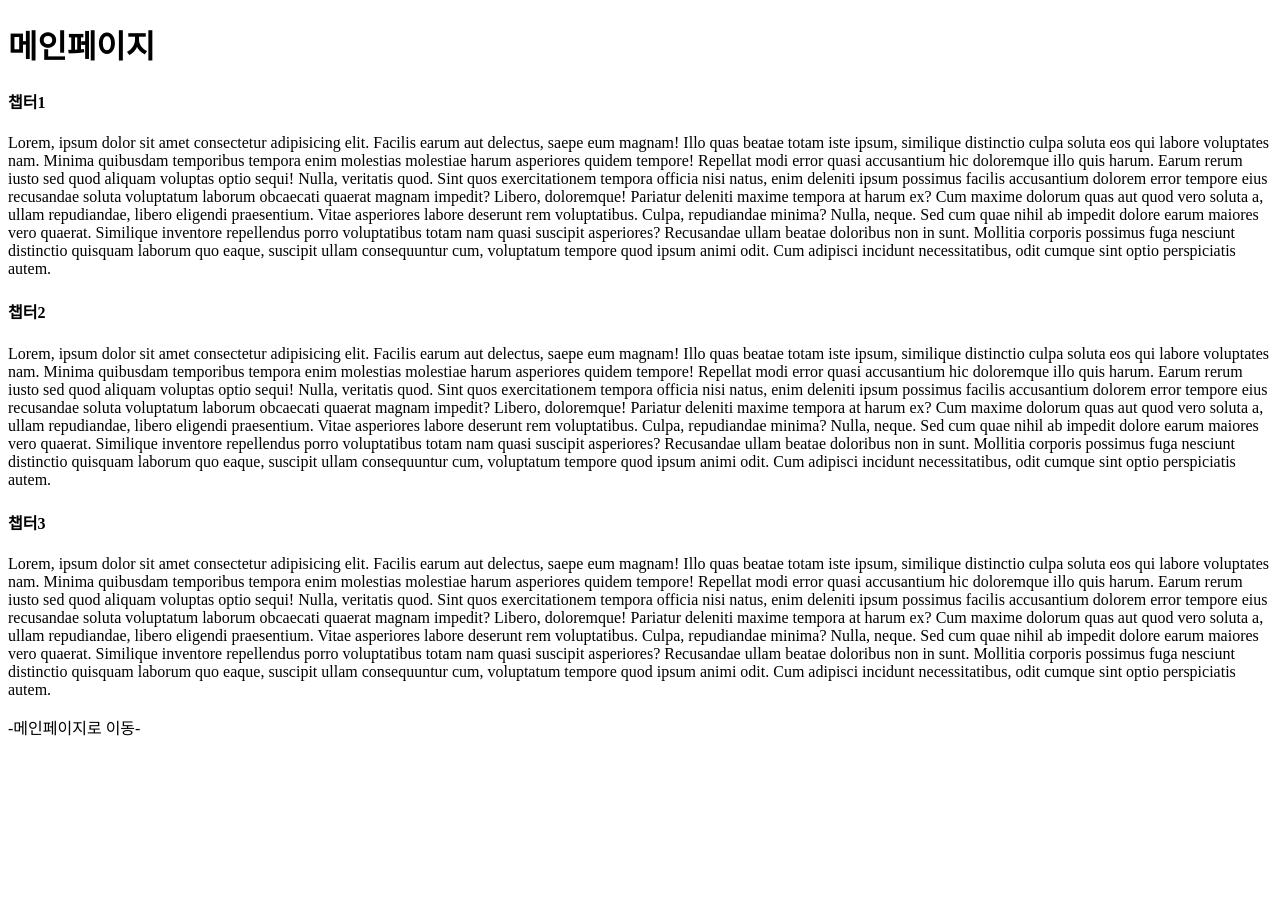
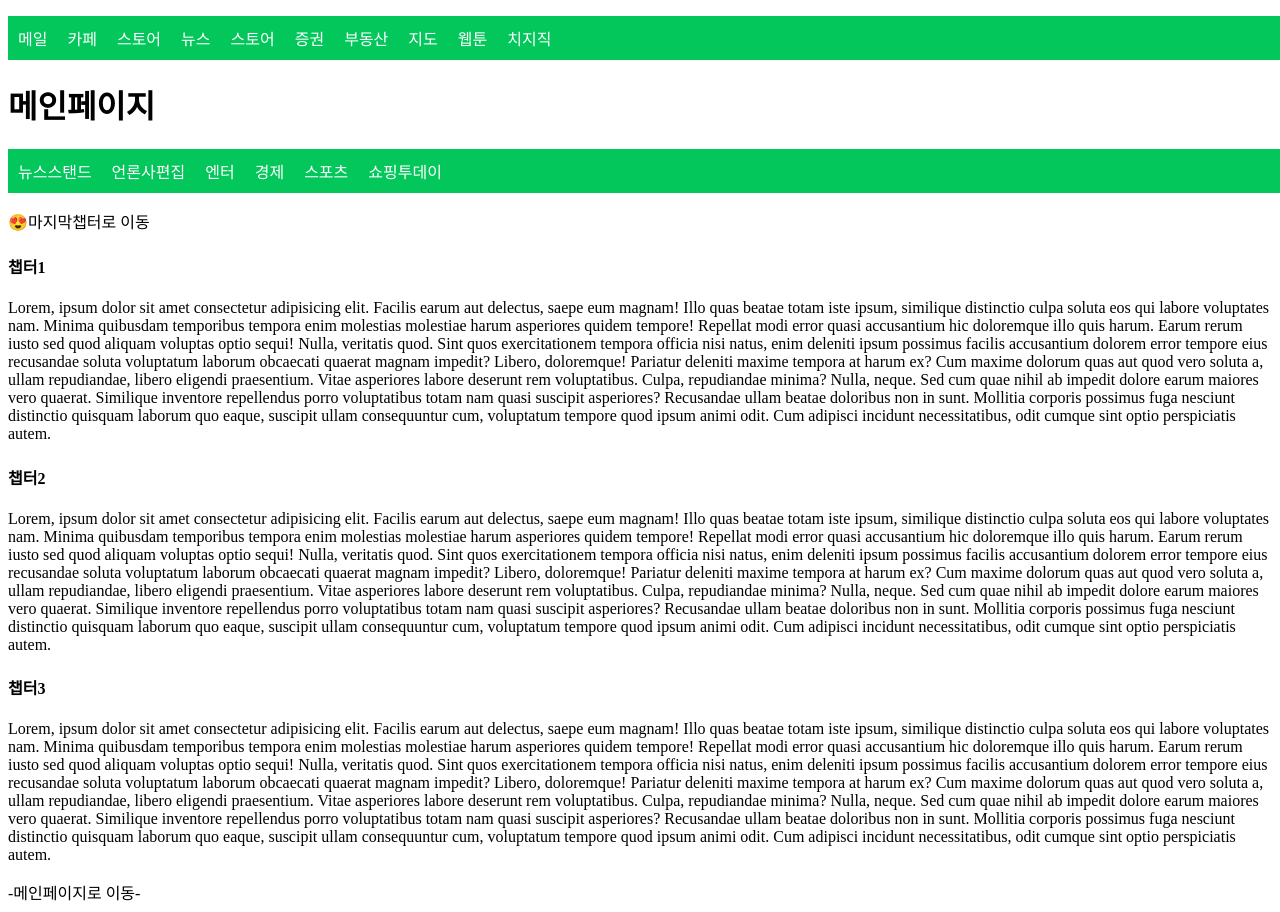
Before and after one commit to xililillili/SBSclass, a plain HTML site: page 241110/html5/index.html in a window 1280 px wide. Before the commit the page ends 800 px from the top, so only its background shows below. Drawn offline with Linux system fonts and the light colour scheme.

Commit message:
241110_second

```diff
--- a/241110/html5/index.html
+++ b/241110/html5/index.html
@@ -4,9 +4,59 @@
     <meta charset="UTF-8">
     <meta name="viewport" content="width=device-width, initial-scale=1.0">
     <title>Document</title>
+    <style>
+        ul,
+        li {
+            list-style: none;
+        }
+
+        ul,
+        ol {
+            display: flex;
+            gap: 20px;
+            width: 100%;
+            background-color: #04c75c;
+            color: #fff;
+            padding: 10px;
+        }
+        a {
+            text-decoration: none;
+            color: inherit;
+        }
+        </style>
 </head>
 <body>
-    <h1>메인페이지</h1>
+   <ul>
+    <li><a href="#">메일</a>
+    <ul style="display: none">
+        <li><a href="">메일-1</a></li>
+        <li><a href="">메일-2</a></li>
+        <li><a href="">메일-3</a></li>
+        <li><a href="">메일-4</a></li>
+        <li><a href="">메일-5</a></li>
+    </ul>
+    </li>
+    <li><a href="#">카페</a></li>
+    <li><a href="#">스토어</a></li>
+    <li><a href="#">뉴스</a></li>
+    <li><a href="#">스토어</a></li>
+    <li><a href="#">증권</a></li>
+    <li><a href="#">부동산</a></li>
+    <li><a href="#">지도</a></li>
+    <li><a href="#">웹툰</a></li>
+    <li><a href="#">치지직</a></li>
+   </ul>
+    <h1 id="main">메인페이지</h1>
+    <ol>
+        <li><a href="#">뉴스스탠드</a></li>
+        <li><a href="#">언론사편집</a></li>
+        <li><a href="#">엔터</a></li>
+        <li><a href="#">경제</a></li>
+        <li><a href="#">스포츠</a></li>
+        <li><a href="#">쇼핑투데이</a></li>
+    </ol>
+    <span><a href="#chapterfin">😍마지막챕터로 이동</a>
+    </span>
     <h4>챕터1</h4>
     <p>
         Lorem, ipsum dolor sit amet consectetur adipisicing elit. Facilis earum aut delectus, saepe eum magnam! Illo quas beatae totam iste ipsum, similique distinctio culpa soluta eos qui labore voluptates nam.
@@ -25,7 +75,7 @@
     Nulla, neque. Sed cum quae nihil ab impedit dolore earum maiores vero quaerat. Similique inventore repellendus porro voluptatibus totam nam quasi suscipit asperiores? Recusandae ullam beatae doloribus non in sunt.
     Mollitia corporis possimus fuga nesciunt distinctio quisquam laborum quo eaque, suscipit ullam consequuntur cum, voluptatum tempore quod ipsum animi odit. Cum adipisci incidunt necessitatibus, odit cumque sint optio perspiciatis autem.
     </p>
-    <h4>챕터3</h4>
+    <h4 id="chapterfin">챕터3</h4>
     <p>
         Lorem, ipsum dolor sit amet consectetur adipisicing elit. Facilis earum aut delectus, saepe eum magnam! Illo quas beatae totam iste ipsum, similique distinctio culpa soluta eos qui labore voluptates nam.
     Minima quibusdam temporibus tempora enim molestias molestiae harum asperiores quidem tempore! Repellat modi error quasi accusantium hic doloremque illo quis harum. Earum rerum iusto sed quod aliquam voluptas optio sequi!
@@ -34,6 +84,6 @@
     Nulla, neque. Sed cum quae nihil ab impedit dolore earum maiores vero quaerat. Similique inventore repellendus porro voluptatibus totam nam quasi suscipit asperiores? Recusandae ullam beatae doloribus non in sunt.
     Mollitia corporis possimus fuga nesciunt distinctio quisquam laborum quo eaque, suscipit ullam consequuntur cum, voluptatum tempore quod ipsum animi odit. Cum adipisci incidunt necessitatibus, odit cumque sint optio perspiciatis autem.
     </p>
-    <span>-메인페이지로 이동-</span>
+    <span><a href="#main">-메인페이지로 이동-</a></span>
 </body>
 </html>
```
Also changed, not shown: 241110/html5/index 01.html (added, +57 -0 lines).
